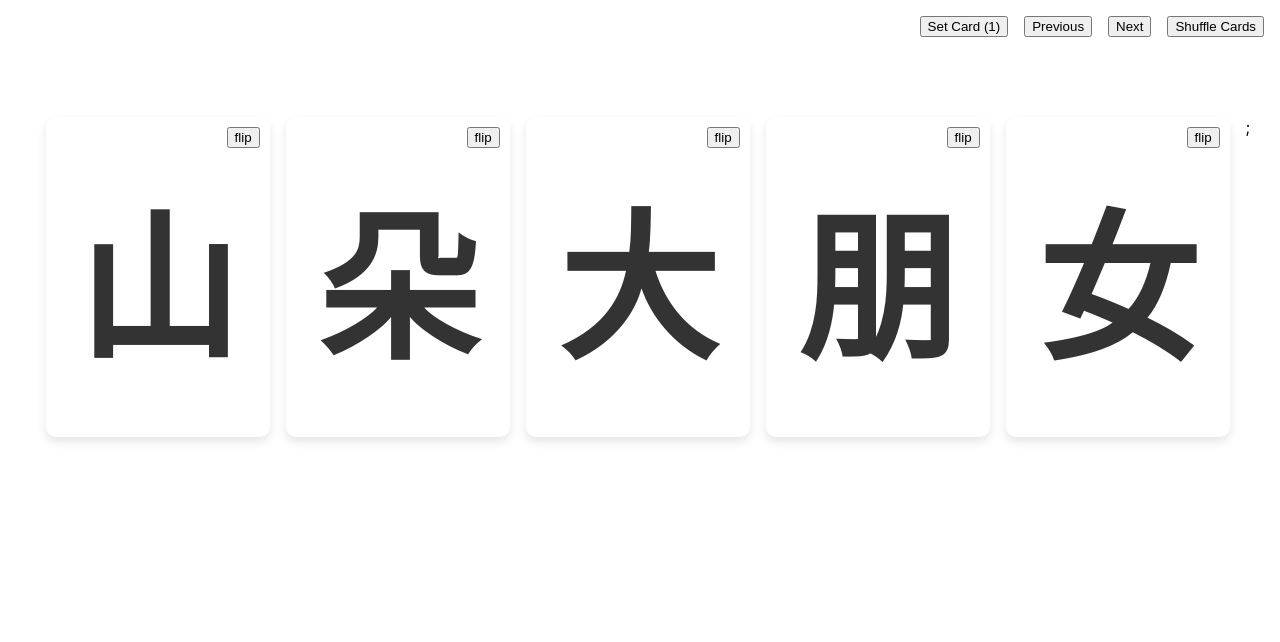
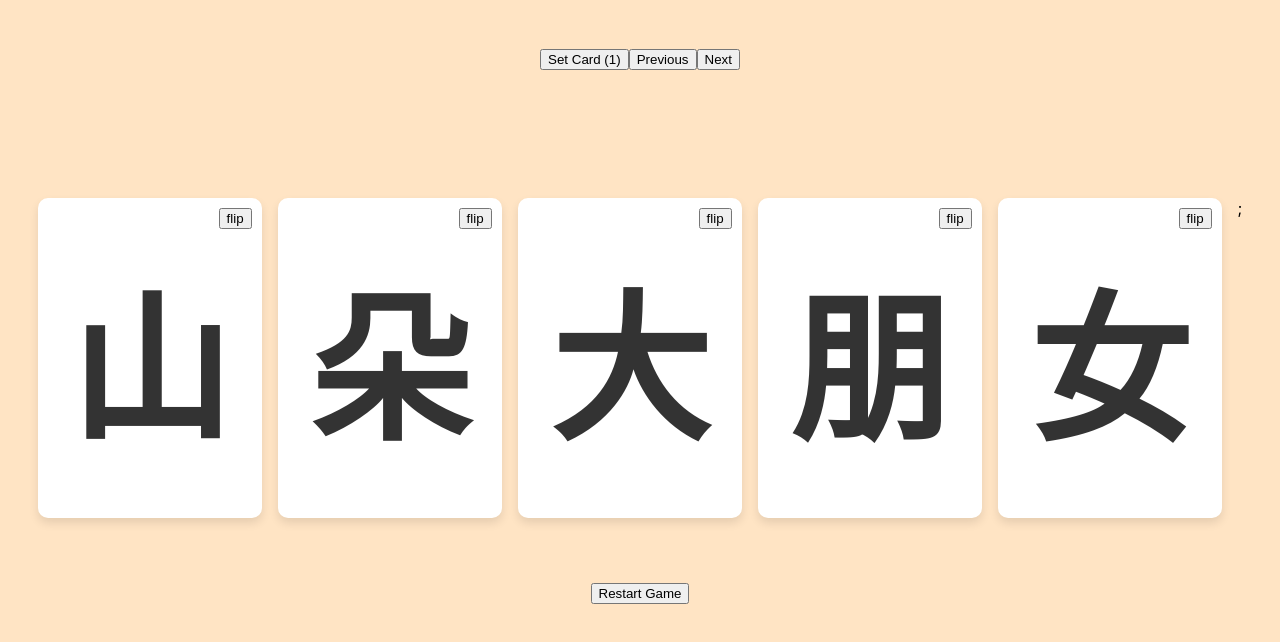
Before and after one commit to calvincchan/sagebooks-500-multiple-choice, a React (Create React App) app: page / in a window 1280 px wide. Shown: the top 642 px of the page. Built offline with nearby package versions, Linux system fonts and the light colour scheme.

Commit message:
chore: check answers

```diff
--- a/package.json
+++ b/package.json
@@ -10,7 +10,9 @@
     "@types/node": "^16.7.13",
     "@types/react": "^18.0.0",
     "@types/react-dom": "^18.0.0",
+    "immutability-helper": "^3.1.1",
     "react": "^18.2.0",
+    "react-confetti-explosion": "^2.0.2",
     "react-dom": "^18.2.0",
     "react-scripts": "5.0.1",
     "typescript": "^4.4.2",
--- a/src/App.css
+++ b/src/App.css
@@ -1,9 +1,22 @@
+html,
+body {
+  height: 100%;
+}
+
+#root {
+  margin: 0;
+  height: 100%;
+  background-color: bisque;
+}
+
+.App .confetti {
+  display: flex;
+  justify-content: center;
+}
+
 .App .settings-pane {
-  margin: 1rem;
-  display: flex;
-  flex-wrap: wrap;
-  gap: 1rem;
-  justify-content: flex-end;
+  padding: 3rem;
+  text-align: center;
 }
 
 .App .cards-pane {
@@ -16,7 +29,7 @@
   justify-content: center;
 }
 
-.App .answer-pane {
-  margin-top: 5rem;
+.App .control-pane {
+  padding-top: 3rem;
   text-align: center;
 }
--- a/src/App.tsx
+++ b/src/App.tsx
@@ -1,13 +1,23 @@
+import update from 'immutability-helper';
 import { useCallback, useEffect, useState } from 'react';
+import ConfettiExplosion from 'react-confetti-explosion';
 import './App.css';
 import { LearningCards } from './data';
 import Flashcard from './Flashcard';
 
 const NUMBER_OF_CARDS_TO_DEAL = 5;
 
+export type CardVariant = "default" | "correct" | "incorrect";
+
+export interface CardSlot {
+  cardId: number;
+  variant: CardVariant
+}
+
 function App() {
   const [cardId, setCardId] = useState(0);
-  const [cards, setCards] = useState<number[]>([])
+  const [cards, setCards] = useState<CardSlot[]>([])
+  const [isExploding, setIsExploding] = useState(false);
 
   const showSetDialog = () => {
     const len = LearningCards.length;
@@ -18,20 +28,21 @@ function App() {
     }
   }
 
-  const dealCards = useCallback(() => {
+  const startNewRound = useCallback(() => {
     const length = LearningCards.length;
-    const cards: number[] = [cardId];
-    while (cards.length < NUMBER_OF_CARDS_TO_DEAL) {
+    const cardIds: number[] = [cardId];
+    while (cardIds.length < NUMBER_OF_CARDS_TO_DEAL) {
       var num = Math.floor(Math.random() * length);
-      if (num !== cardId && !cards.includes(num)) {
-        cards.push(num);
+      if (num !== cardId && !cardIds.includes(num)) {
+        cardIds.push(num);
       }
     }
-    console.log(cards)
-    setCards(shuffleArray(cards));
+    const slots: CardSlot[] = cardIds.map(n => {return {cardId: n, variant: "default"}});
+    setCards(shuffleArray(slots));
+    setIsExploding(false);
   }, [cardId])
 
-  function shuffleArray(arr: number[]): number[] {
+  function shuffleArray(arr: any[]): any[] {
     for (let i = arr.length - 1; i > 0; i--) {
       const j = Math.floor(Math.random() * (i + 1));
       [arr[i], arr[j]] = [arr[j], arr[i]];
@@ -45,9 +56,25 @@ function App() {
     }
   }
 
+  const checkAnswer = (index: number) => {
+    const selectedSlot = cards[index];
+    const answer = cardId;
+    console.log({answer, index, selectedSlot})
+    if (selectedSlot.cardId === answer) {
+      setCards(update(cards, {
+        [index]: { $merge: {variant: "correct" }}
+      }));
+      setIsExploding(!isExploding);
+    } else {
+      setCards(update(cards, {
+        [index]: { $merge: {variant: "incorrect" }}
+      }));
+    }
+  }
+
   useEffect(() => {
-    dealCards();
-  }, [cardId, dealCards]);
+    startNewRound();
+  }, [cardId, startNewRound]);
 
   return (
     <div className="App">
@@ -55,13 +82,17 @@ function App() {
         <button onClick={showSetDialog}>Set Card ({cardId+1})</button>
         <button onClick={()=>{moveTo(cardId-1)}}>Previous</button>
         <button onClick={()=>{moveTo(cardId+1)}}>Next</button>
-        <button onClick={()=>{dealCards()}}>Shuffle Cards</button>
+      </div>
+      <div className='confetti'>
+        {isExploding && <ConfettiExplosion height="150vh" />}
       </div>
       <div className='cards-pane'>
-        <div></div>
-        {cards.map(id => (
-          <Flashcard key={id} cardId={LearningCards[id].cardId} frontText={LearningCards[id]?.character} backText={LearningCards[id]?.jyutping} />
+        {cards.map((slot, index) => (
+          <Flashcard key={slot.cardId} variant={slot.variant} cardId={LearningCards[slot.cardId].cardId} frontText={LearningCards[slot.cardId]?.character} backText={LearningCards[slot.cardId]?.jyutping} onClick={()=>{checkAnswer(index)}} />
         ))};
+      </div>
+      <div className='control-pane'>
+        <button onClick={()=>{startNewRound()}}>Restart Game</button>
       </div>
     </div>
   );
--- a/src/Flashcard.css
+++ b/src/Flashcard.css
@@ -42,6 +42,16 @@
   font-family: "Kaiti TC";
 }
 
+.flashcard.correct .flashcard-inner .flashcard-front {
+  background-color: green;
+  color: white;
+}
+
+.flashcard.incorrect .flashcard-inner .flashcard-front {
+  background-color: red;
+  color: white;
+}
+
 .flashcard .flashcard-inner .flashcard-back {
   background-color: gray;
   color: white;
--- a/src/Flashcard.tsx
+++ b/src/Flashcard.tsx
@@ -1,11 +1,12 @@
 import { useState } from 'react';
+import { CardVariant } from './App';
 import './Flashcard.css';
 
-function Flashcard(props: {frontText: string, backText?: string, cardId: number}) {
-  const {frontText = "Front", backText = "Back", cardId: nodeId = 0} = props;
+function Flashcard(props: {frontText: string, backText?: string, cardId: number, variant: CardVariant, onClick?: any}) {
+  const {frontText = "Front", backText = "Back", cardId: nodeId = 0, variant = "default", onClick} = props;
   const [isFront, setIsFront] = useState(true);
   return (
-    <div className="flashcard">
+    <div className={["flashcard", variant].join(" ")} onClick={onClick}>
       <div className={`flashcard-inner ${isFront?"":"flipped"}`}>
         <div className="flashcard-front">
           <button className="control" onClick={()=>{setIsFront(false)}}>flip</button>
```
Also changed, not shown: 1 other file (tests, documents, lock files or other folders).
